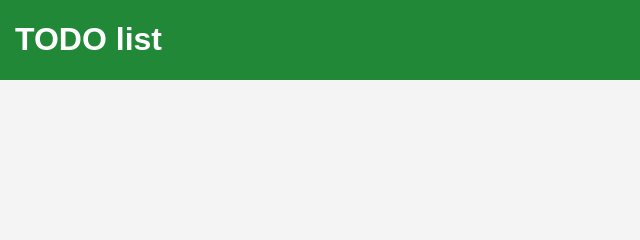
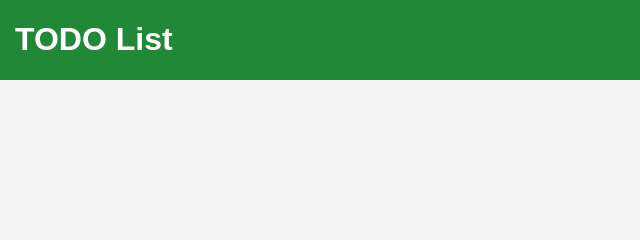
Before and after one commit to SreeLekshmi19/TODO, a plain HTML site: page index.html in a window 1280 px wide. Shown: the top 240 px of the page, 0-640 px from the left. Drawn offline with Linux system fonts and the light colour scheme.

Commit message:
adjustings

```diff
--- a/index.html
+++ b/index.html
@@ -10,7 +10,7 @@
 
 <body>
     <header>
-        <h1>TODO list</h1>
+        <h1>TODO List</h1>
         <select name="Filter" id="filter">
             <option id="all">All</option>
             <option id="completed">Completed</option>
```
